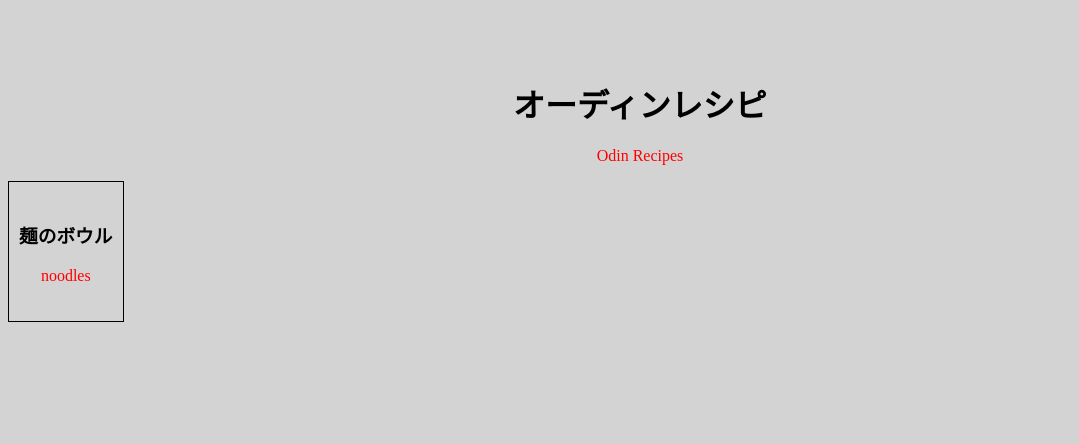
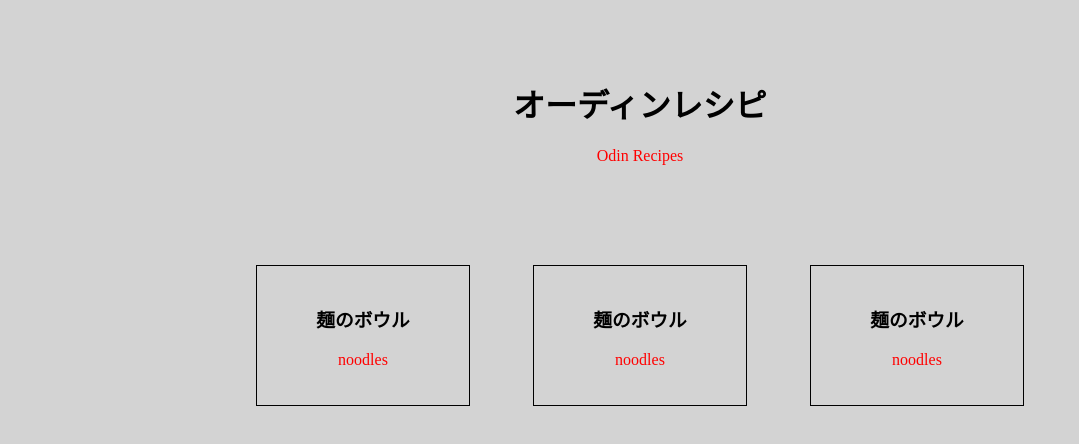
Before and after one commit to reyesjl/odin-recipes, a plain HTML site: page index.html in a window 1280 px wide. Shown: the whole page, without its empty margins (0-1079 px from the left). Drawn offline with Linux system fonts and the light colour scheme.

Commit message:
fixed some spacing issues on homepage

```diff
--- a/css/index.css
+++ b/css/index.css
@@ -14,19 +14,21 @@ body {
     text-align: center;
 }
 
-.item {
+.item-container {
+    margin: 100px auto;
+    width: 60vw;
+    display: flex;
+    justify-content: space-between;
+}
+
+.item-name {
+    float: left;
+    width: 25%;
     border: 1px solid black;
-    display: inline-block;
     padding: 20px 10px;
     text-align: center;
-    transition-duration: .3s;
 }
 
-.item:hover {
-    background-color: white;
-    cursor: pointer;
-    transition-duration: .3s;
-}
 .item-subtitle {
     color: red;
 }
--- a/index.html
+++ b/index.html
@@ -15,13 +15,20 @@
     </div>
 
 
-    <div class="list-container">
-        <div class="item">
+    <div class="item-container">
+        <div class="item-name">
+            <h3>麺のボウル</h3>
+            <p class="item-subtitle">noodles</p>
+        </div>
 
-            <div class="item-name">
-                <h3>麺のボウル</h3>
-                <p class="item-subtitle">noodles</p>
-            </div>
+        <div class="item-name">
+            <h3>麺のボウル</h3>
+            <p class="item-subtitle">noodles</p>
+        </div>
+
+        <div class="item-name">
+            <h3>麺のボウル</h3>
+            <p class="item-subtitle">noodles</p>
         </div>
     </div>
 </body>
```
